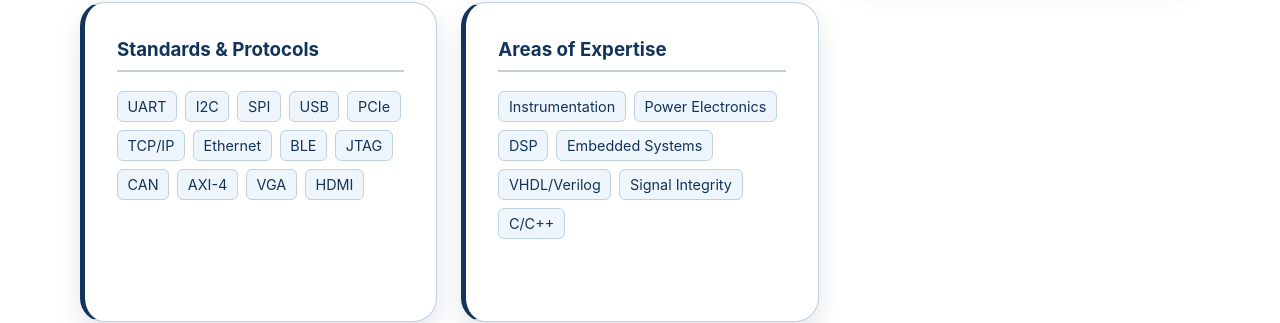
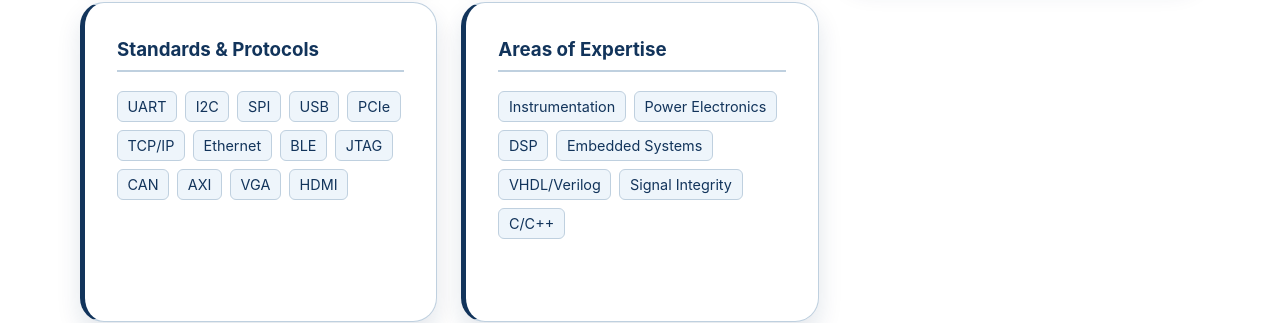
Before and after one commit to omarsbu/Personal-Website, a plain HTML site: page index.html in a window 1280 px wide. Shown: the part 1934-2257 px from the top of the page. Drawn offline with Linux system fonts and the light colour scheme.

Commit message:
Update index.html

```diff
--- a/index.html
+++ b/index.html
@@ -183,7 +183,7 @@
                 <li>BLE</li>
                 <li>JTAG</li>
                 <li>CAN</li>
-                <li>AXI-4</li>
+                <li>AXI</li>
                 <li>VGA</li>
                 <li>HDMI</li>
               </ul>
```
